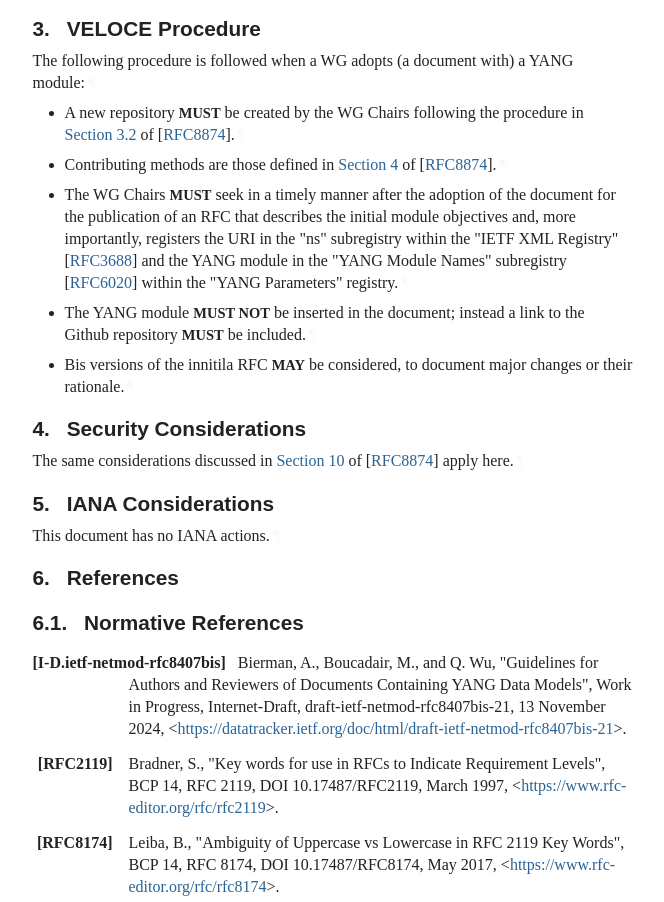
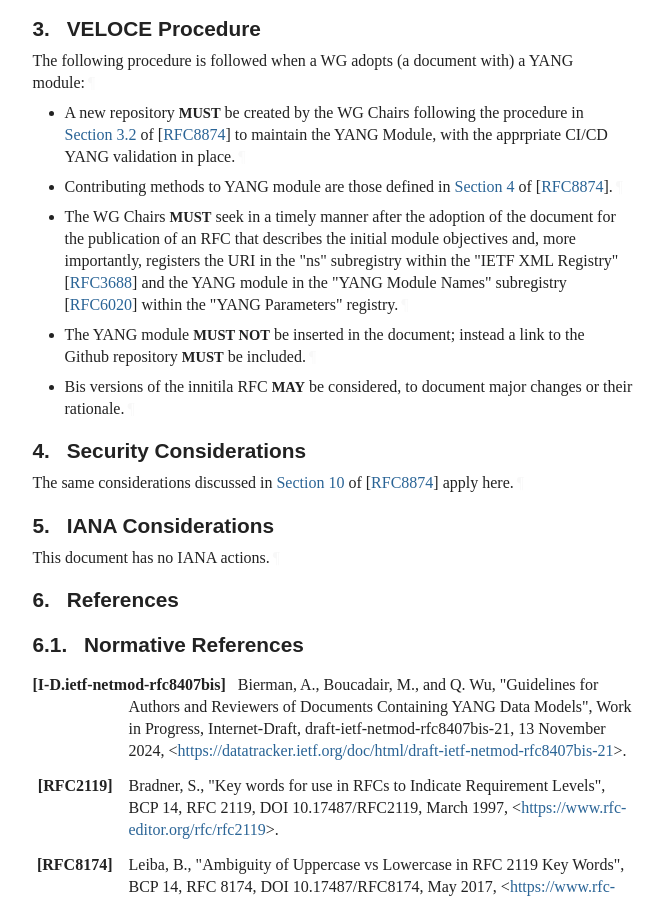
Before and after one commit to boucadair/draft-boucadair-veloce-yang, a plain HTML site: page draft-boucadair-veloce-yang.html in a window 1280 px wide. Shown: the part 986-1888 px from the top of the page, without its empty margins (92-756 px from the left). Drawn offline with Linux system fonts and the light colour scheme; a web font is replaced by a local one.

Commit message:
Script updating gh-pages from 28425ee. [ci skip]

```diff
--- a/draft-boucadair-veloce-yang.html
+++ b/draft-boucadair-veloce-yang.html
@@ -1199,10 +1199,10 @@ appear in all capitals, as shown here.<a href="#section-2-1" class="pilcrow">¶<
 <p id="section-3-1">The following procedure is followed when a WG adopts (a document with) a YANG module:<a href="#section-3-1" class="pilcrow">¶</a></p>
 <ul class="normal">
 <li class="normal" id="section-3-2.1">
-          <p id="section-3-2.1.1">A new repository <span class="bcp14">MUST</span> be created by the WG Chairs following the procedure in <span><a href="https://rfc-editor.org/rfc/rfc8874#section-3.2" class="relref">Section 3.2</a> of [<a href="#RFC8874" class="cite xref">RFC8874</a>]</span>.<a href="#section-3-2.1.1" class="pilcrow">¶</a></p>
+          <p id="section-3-2.1.1">A new repository <span class="bcp14">MUST</span> be created by the WG Chairs following the procedure in <span><a href="https://rfc-editor.org/rfc/rfc8874#section-3.2" class="relref">Section 3.2</a> of [<a href="#RFC8874" class="cite xref">RFC8874</a>]</span> to maintain the YANG Module, with the apprpriate CI/CD YANG validation in place.<a href="#section-3-2.1.1" class="pilcrow">¶</a></p>
 </li>
         <li class="normal" id="section-3-2.2">
-          <p id="section-3-2.2.1">Contributing methods are those defined in <span><a href="https://rfc-editor.org/rfc/rfc8874#section-4" class="relref">Section 4</a> of [<a href="#RFC8874" class="cite xref">RFC8874</a>]</span>.<a href="#section-3-2.2.1" class="pilcrow">¶</a></p>
+          <p id="section-3-2.2.1">Contributing methods to YANG module are those defined in <span><a href="https://rfc-editor.org/rfc/rfc8874#section-4" class="relref">Section 4</a> of [<a href="#RFC8874" class="cite xref">RFC8874</a>]</span>.<a href="#section-3-2.2.1" class="pilcrow">¶</a></p>
 </li>
         <li class="normal" id="section-3-2.3">
           <p id="section-3-2.3.1">The WG Chairs <span class="bcp14">MUST</span> seek in a timely manner after the adoption of the document for the publication of an RFC that describes the initial module objectives and, more importantly, registers the URI in the "ns" subregistry within the "IETF XML Registry" <span>[<a href="#RFC3688" class="cite xref">RFC3688</a>]</span> and the YANG module in the "YANG Module Names" subregistry <span>[<a href="#RFC6020" class="cite xref">RFC6020</a>]</span> within the "YANG Parameters" registry.<a href="#section-3-2.3.1" class="pilcrow">¶</a></p>
```
Also changed, not shown: draft-boucadair-veloce-yang.txt.
